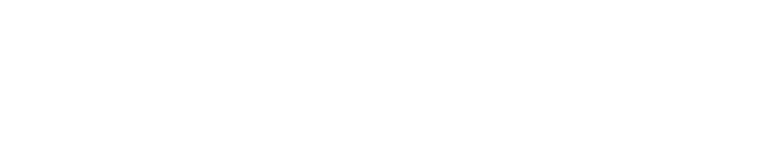
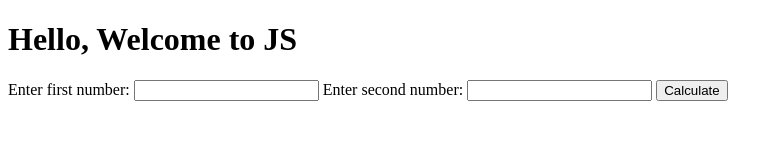
Before and after one commit to acciojob/Calculate-Sum-AshishDeshmukh02, a website: page main.html in a window 1280 px wide. Shown: the whole page, without its empty margins (0-783 px from the left). Drawn offline with Linux system fonts and the light colour scheme.

Commit message:
created a submission

```diff
--- a/main.html
+++ b/main.html
@@ -4,10 +4,18 @@
 
 <head>
 	<link rel="stylesheet" href="styles.css">
+	<title>Calculate Sum</title>
 </head>
 
 <body>
 	<!-- the entire body must be written by student -->
+	<h1 id="heading">Hello, Welcome to JS</h1>
+	<label for="n1">Enter first number:</label>
+	<input type="number" id="n1">
+	<label for="n2">Enter second number:</label>
+	<input type="number" id="n2">
+	<button id="sum_btn" onclick="calculateSum()">Calculate</button>
+	<p id="sum"></p>
     <script type="text/javascript" src="./script.js">
 </script>
 
--- a/script.js
+++ b/script.js
@@ -1 +1,12 @@
 //your JS code here. If required.
+function calculateSum() {
+			// Get the input values
+			let n1 = parseInt(document.getElementById("n1").value);
+			let n2 = parseInt(document.getElementById("n2").value);
+
+			// Calculate the sum
+			let sum = n1 + n2;
+
+			// Display the sum
+			document.getElementById("sum").innerHTML = "The sum is: " + sum;
+		}
```
